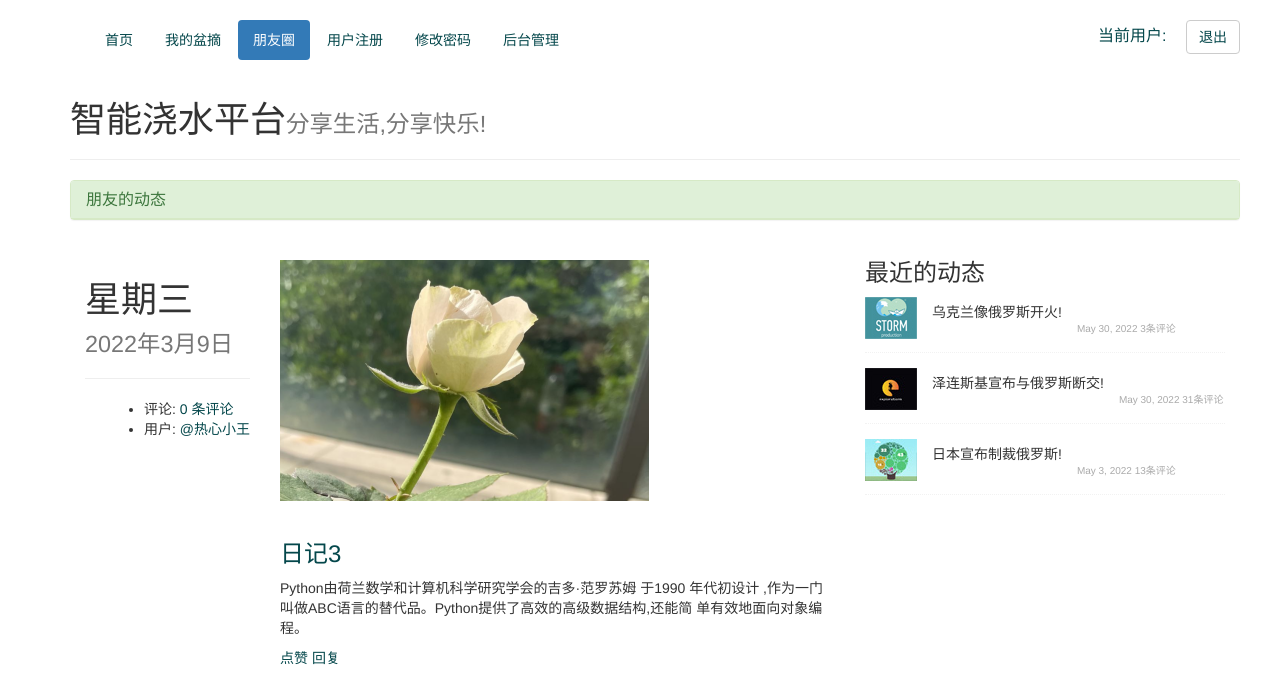
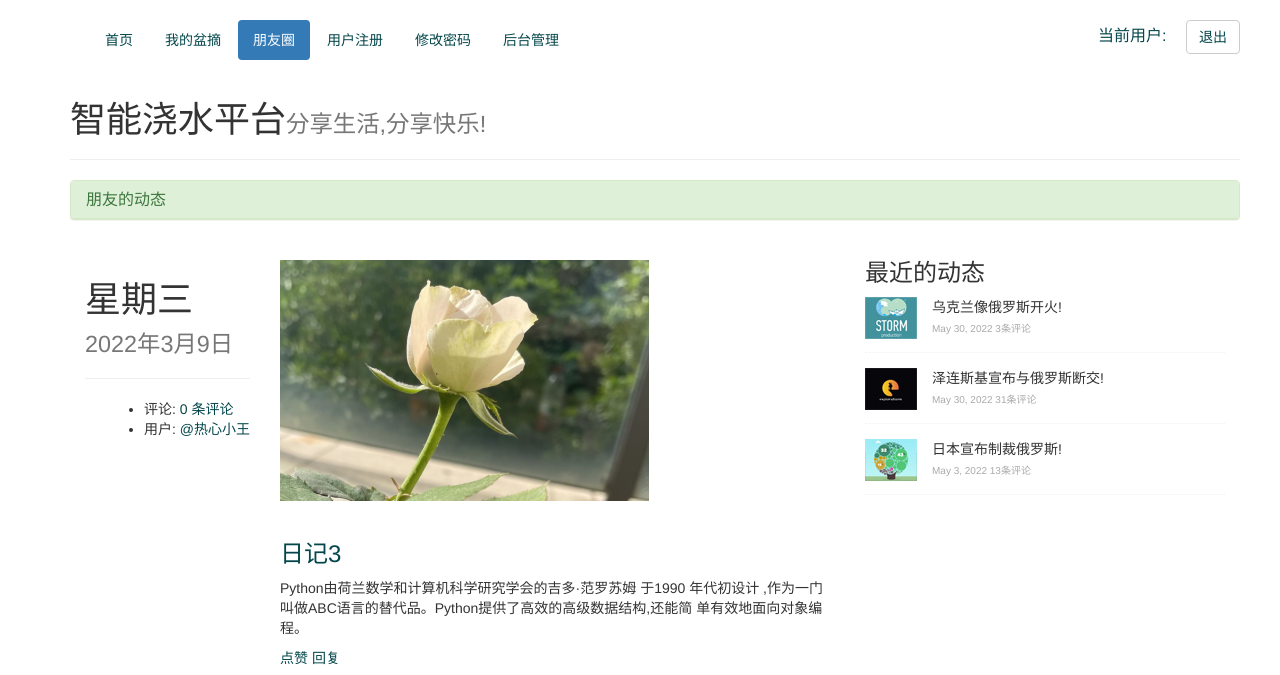
Before and after one commit to xiaowang012/GardenPlatform, a Flask app: template templates/blog.html in a window 1280 px wide. Shown: the top 675 px of the page. Run offline with Flask 2, Linux system fonts and the light colour scheme; the template is opened without the code that fills it, so the values that code supplies are empty; parts of the project's set-up code (start-up, migrations or seed data) failed here and were passed over; some libraries are stand-ins or nearby versions.

Commit message:
页面优化

```diff
--- a/templates/blog.html
+++ b/templates/blog.html
@@ -122,15 +122,15 @@
                                 <ul class="post">
                                     <li>
                                         <a href="#"><img src="/static/imgs/thumb-blog-1.jpg" alt="" /></a>
-                                        <p><a style="margin-top: 5px;" href="#">乌克兰像俄罗斯开火!</a> <br><small>May 30, 2022 3条评论</small></p>
+                                        <p><a  href="#">乌克兰像俄罗斯开火!</a> <br><small>May 30, 2022 3条评论</small></p>
                                     </li>
                                     <li>
                                         <a href="#"><img src="/static/imgs/thumb-blog-2.jpg" alt="" /></a>
-                                        <p><a style="margin-top: 5px;" href="#">泽连斯基宣布与俄罗斯断交!</a> <br><small>May 30, 2022 31条评论</small></p>
+                                        <p><a  href="#">泽连斯基宣布与俄罗斯断交!</a> <br><small>May 30, 2022 31条评论</small></p>
                                     </li>
                                     <li>
                                         <a href="#"><img src="/static/imgs/thumb-blog-3.jpg" alt="" /></a>
-                                        <p><a style="margin-top: 5px;" href="#">日本宣布制裁俄罗斯!</a> <br><small>May 3, 2022 13条评论</small></p>
+                                        <p><a  href="#">日本宣布制裁俄罗斯!</a> <br><small>May 3, 2022 13条评论</small></p>
                                     </li>
                                 </ul>
                             </div>
```
